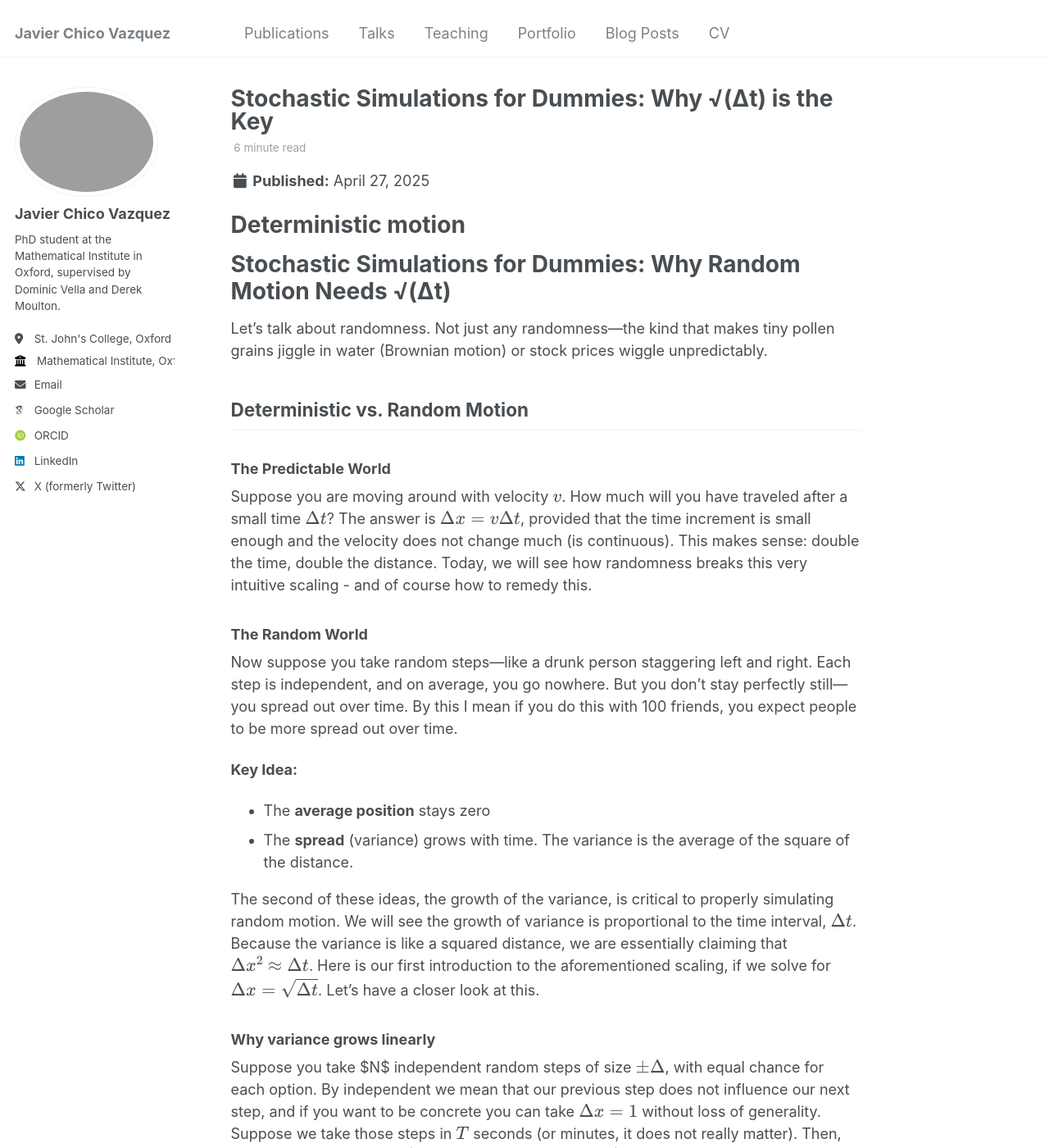
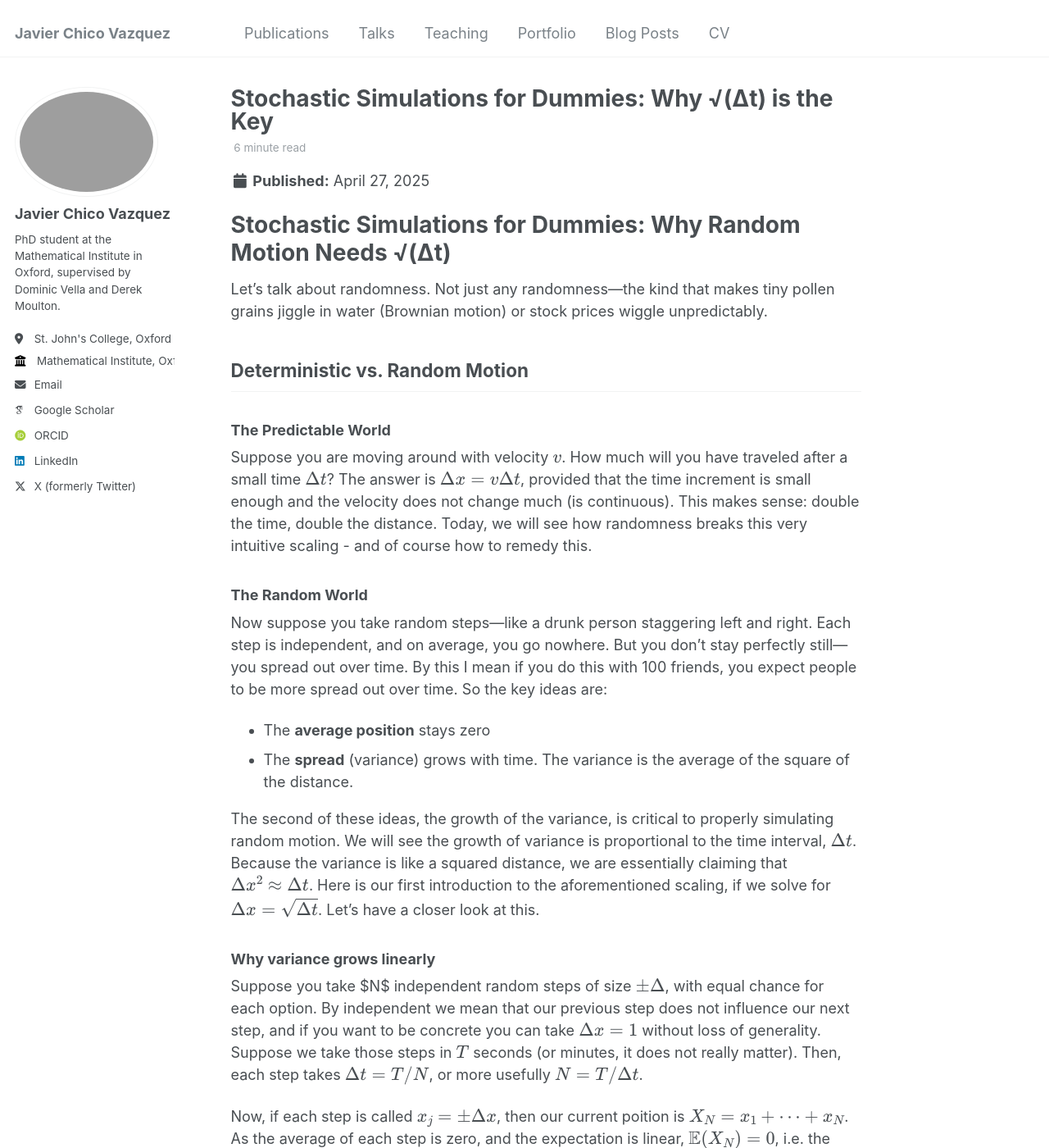
Before and after one commit to JavierChico/JavierChico.github.io, a Jekyll site: the page built from _posts/2025-04-29-stochastic-simulation.md, in a window 1280 px wide and 1400 px high. Shown: the whole window at 82% size. Built offline with Jekyll 4.4.1, drawn with Linux system fonts in a browser that asks for light colours; some web fonts are replaced.

Commit message:
Update 2025-04-29-stochastic-simulation.md

```diff
--- a/_posts/2025-04-29-stochastic-simulation.md
+++ b/_posts/2025-04-29-stochastic-simulation.md
@@ -7,9 +7,6 @@ tags:
   - Mathematical Biology
   - Brownian Motion
 ---
-
-Deterministic motion
-======
 
 # Stochastic Simulations for Dummies: Why Random Motion Needs √(Δt)
 
@@ -23,9 +20,8 @@ Suppose you are moving around with velocity \\(v\\). How much will you have trav
 
 ### The Random World
 
-Now suppose you take random steps—like a drunk person staggering left and right. Each step is independent, and on average, you go nowhere. But you don’t stay perfectly still—you spread out over time. By this I mean if you do this with 100 friends, you expect people to be more spread out over time.
+Now suppose you take random steps—like a drunk person staggering left and right. Each step is independent, and on average, you go nowhere. But you don’t stay perfectly still—you spread out over time. By this I mean if you do this with 100 friends, you expect people to be more spread out over time. So the key ideas are:
 
-**Key Idea:**
 - The **average position** stays zero
 - The **spread** (variance) grows with time. The variance is the average of the square of the distance.
 
```
